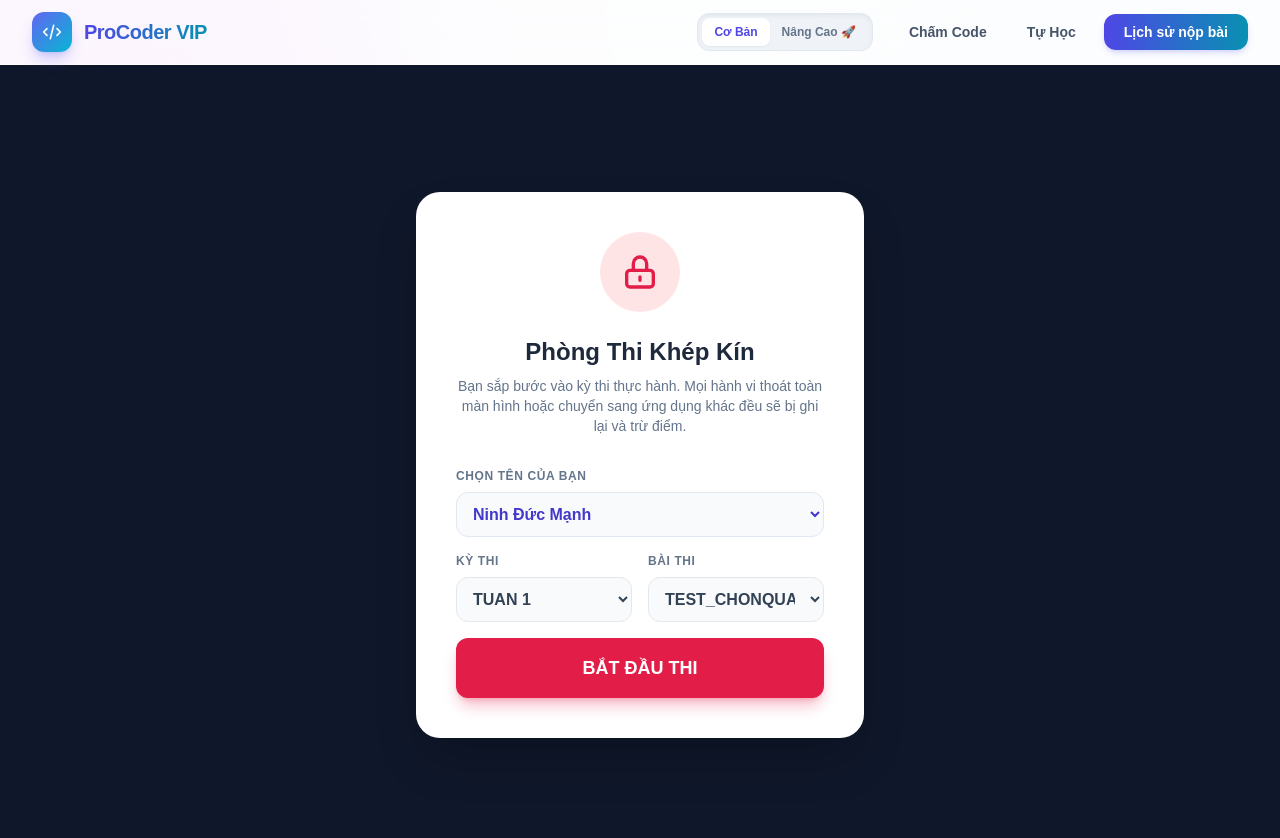
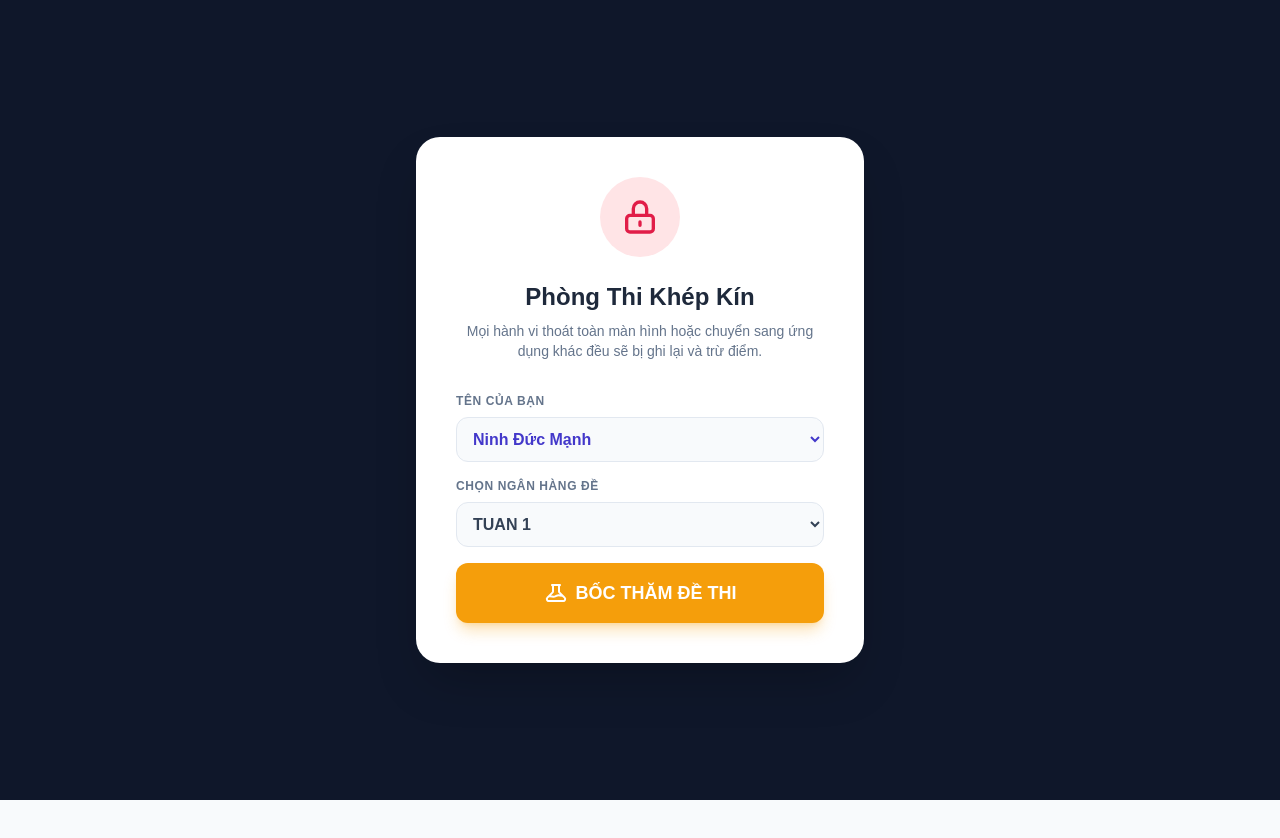
Before and after one commit to c3nbk2026-ai/web-cham-bai-hsg, a Next.js app: page /thi in a window 1280 px wide. Shown: the top 838 px of the page. After the commit the page ends 800 px from the top, so only its background shows below. Built offline with nearby package versions, Linux system fonts and the light colour scheme.

Commit message:
Feat: Hide Navbar in Exam mode, lock Student name via URL, and add random exam draw logic

```diff
--- a/src/app/thi/page.tsx
+++ b/src/app/thi/page.tsx
@@ -14,12 +14,14 @@ export default function ExamRoom() {
 
   const [studentName, setStudentName] = useState("");
   const [students, setStudents] = useState<string[]>([]);
+  const [isStudentLocked, setIsStudentLocked] = useState(false);
 
   // Exam states
   const [isExamStarted, setIsExamStarted] = useState(false);
   const [timeLeft, setTimeLeft] = useState(45 * 60); // 45 minutes
   const [violationCount, setViolationCount] = useState(0);
   const [isFinished, setIsFinished] = useState(false);
+  const [hasDrawn, setHasDrawn] = useState(false);
 
   useEffect(() => {
     fetch("/api/tests")
@@ -36,16 +38,18 @@ export default function ExamRoom() {
       .then(res => res.json())
       .then(data => {
           setStudents(data);
-          if (data.length > 0) setStudentName(data[0]);
+          if (data.length > 0 && !isStudentLocked) setStudentName(data[0]);
       })
       .catch(() => console.log("Không tìm thấy file danh sách học sinh"));
+
+    // Đọc tên học sinh từ URL (tinhoc1026 truyền sang)
+    const params = new URLSearchParams(window.location.search);
+    const studentParam = params.get('student');
+    if (studentParam) {
+        setStudentName(studentParam);
+        setIsStudentLocked(true);
+    }
   }, []);
-
-  useEffect(() => {
-    if (structure[week] && structure[week]["DE_THI"]) {
-      setProblem(structure[week]["DE_THI"][0] || "");
-    }
-  }, [week, structure]);
 
   // Anti-cheat & Timer
   useEffect(() => {
@@ -94,9 +98,18 @@ export default function ExamRoom() {
     return () => clearInterval(timer);
   }, [isExamStarted, isFinished, problem, code]);
 
+  const drawExam = () => {
+      const problems = structure[week]?.["DE_THI"] || [];
+      if (problems.length === 0) return alert("Thư mục ngân hàng đề này chưa có bài thi nào!");
+
+      const randomIndex = Math.floor(Math.random() * problems.length);
+      setProblem(problems[randomIndex]);
+      setHasDrawn(true);
+  };
+
   const startExam = () => {
     if (!studentName) return alert("Vui lòng nhập tên học sinh!");
-    if (!problem) return alert("Không có đề thi nào trong tuần này!");
+    if (!problem) return alert("Vui lòng bốc thăm đề thi trước!");
 
     try {
         document.documentElement.requestFullscreen().then(() => {
@@ -252,7 +265,7 @@ sys.stdout = io.StringIO()
 
   if (!isExamStarted) {
       return (
-          <div className="min-h-screen bg-slate-900 flex items-center justify-center p-4">
+          <div className="min-h-screen bg-slate-900 flex items-center justify-center p-4 relative z-[99999]">
               <Script src="https://cdn.jsdelivr.net/pyodide/v0.25.0/full/pyodide.js" />
               <div className="bg-white p-10 rounded-3xl max-w-md w-full shadow-2xl flex flex-col items-center">
                   <div className="w-20 h-20 bg-rose-100 rounded-full flex items-center justify-center mb-6 text-rose-600">
@@ -260,35 +273,45 @@ sys.stdout = io.StringIO()
                   </div>
                   <h1 className="text-2xl font-black text-slate-800 mb-2">Phòng Thi Khép Kín</h1>
                   <p className="text-slate-500 text-center text-sm font-medium mb-8">
-                      Bạn sắp bước vào kỳ thi thực hành. Mọi hành vi thoát toàn màn hình hoặc chuyển sang ứng dụng khác đều sẽ bị ghi lại và trừ điểm.
+                      Mọi hành vi thoát toàn màn hình hoặc chuyển sang ứng dụng khác đều sẽ bị ghi lại và trừ điểm.
                   </p>
 
                   <div className="w-full space-y-4">
                       <div>
-                          <label className="block text-xs font-bold text-slate-500 uppercase tracking-wider mb-2">Chọn tên của bạn</label>
+                          <label className="block text-xs font-bold text-slate-500 uppercase tracking-wider mb-2">Tên của bạn</label>
+                          {isStudentLocked ? (
+                              <div className="w-full p-3 bg-indigo-50 border border-indigo-200 rounded-xl font-bold text-indigo-700 flex items-center justify-between">
+                                  <span>{studentName}</span>
+                                  <svg className="w-5 h-5 text-indigo-400" fill="none" stroke="currentColor" viewBox="0 0 24 24"><path strokeLinecap="round" strokeLinejoin="round" strokeWidth="2" d="M12 15v2m-6 4h12a2 2 0 002-2v-6a2 2 0 00-2-2H6a2 2 0 00-2 2v6a2 2 0 002 2zm10-10V7a4 4 0 00-8 0v4h8z"></path></svg>
+                              </div>
+                          ) : (
                               <select className="w-full p-3 bg-slate-50 border border-slate-200 rounded-xl font-bold text-indigo-700" value={studentName} onChange={e => setStudentName(e.target.value)}>
                                   {students.map(s => <option key={s} value={s}>{s}</option>)}
                               </select>
+                          )}
                       </div>
 
-                      <div className="grid grid-cols-2 gap-4">
                       <div>
-                            <label className="block text-xs font-bold text-slate-500 uppercase tracking-wider mb-2">Kỳ Thi</label>
-                            <select className="w-full p-3 bg-slate-50 border border-slate-200 rounded-xl font-bold text-slate-700" value={week} onChange={e => setWeek(e.target.value)}>
+                        <label className="block text-xs font-bold text-slate-500 uppercase tracking-wider mb-2">Chọn Ngân Hàng Đề</label>
+                        <select className="w-full p-3 bg-slate-50 border border-slate-200 rounded-xl font-bold text-slate-700" value={week} onChange={e => { setWeek(e.target.value); setHasDrawn(false); }}>
                             {Object.keys(structure).map(w => <option key={w} value={w}>{w}</option>)}
                         </select>
                       </div>
-                          <div>
-                            <label className="block text-xs font-bold text-slate-500 uppercase tracking-wider mb-2">Bài Thi</label>
-                            <select className="w-full p-3 bg-slate-50 border border-slate-200 rounded-xl font-bold text-slate-700" value={problem} onChange={e => setProblem(e.target.value)}>
-                                {structure[week]?.["DE_THI"]?.map((p: string) => <option key={p} value={p}>{p}</option>)}
-                            </select>
+
+                      {!hasDrawn ? (
+                          <button onClick={drawExam} className="w-full mt-4 bg-amber-500 hover:bg-amber-600 text-white font-bold py-4 rounded-xl shadow-lg shadow-amber-500/30 transition-transform active:scale-95 text-lg flex justify-center items-center gap-2">
+                              <svg className="w-6 h-6" fill="none" stroke="currentColor" viewBox="0 0 24 24"><path strokeLinecap="round" strokeLinejoin="round" strokeWidth="2" d="M19.428 15.428a2 2 0 00-1.022-.547l-2.387-.477a6 6 0 00-3.86.517l-.318.158a6 6 0 01-3.86.517L6.05 15.21a2 2 0 00-1.806.547M8 4h8l-1 1v5.172a2 2 0 00.586 1.414l5 5c1.26 1.26.367 3.414-1.415 3.414H4.828c-1.782 0-2.674-2.154-1.414-3.414l5-5A2 2 0 009 10.172V5L8 4z"></path></svg>
+                              BỐC THĂM ĐỀ THI
+                          </button>
+                      ) : (
+                          <div className="p-4 bg-emerald-50 border border-emerald-200 rounded-xl mt-4 text-center">
+                              <div className="text-xs font-bold text-emerald-600 uppercase tracking-wider mb-1">Đề thi của bạn:</div>
+                              <div className="text-xl font-black text-emerald-700">{problem}</div>
+                              <button onClick={startExam} className="w-full mt-4 bg-rose-600 hover:bg-rose-700 text-white font-bold py-4 rounded-xl shadow-lg shadow-rose-600/30 transition-transform active:scale-95 text-lg">
+                                  VÀO PHÒNG THI
+                              </button>
                           </div>
-                      </div>
-
-                      <button onClick={startExam} className="w-full mt-6 bg-rose-600 hover:bg-rose-700 text-white font-bold py-4 rounded-xl shadow-lg shadow-rose-600/30 transition-transform active:scale-95 text-lg">
-                          BẮT ĐẦU THI
-                      </button>
+                      )}
                   </div>
               </div>
           </div>
@@ -296,7 +319,7 @@ sys.stdout = io.StringIO()
   }
 
   return (
-    <main className="min-h-screen bg-slate-900 p-4 font-sans text-white select-none relative z-[9999]">
+    <main className="min-h-screen bg-slate-900 p-4 font-sans text-white select-none relative z-[99999]">
       <div className="max-w-[1600px] mx-auto flex flex-col gap-4 h-[calc(100vh-2rem)]">
 
         {/* Top Header */}
--- a/src/components/Navbar.tsx
+++ b/src/components/Navbar.tsx
@@ -1,9 +1,11 @@
 "use client";
+import { usePathname } from 'next/navigation';
 import Link from 'next/link';
 import { useState, useEffect } from 'react';
 import { useMode } from './ModeContext';
 
 export default function Navbar() {
+    const pathname = usePathname();
     const { mode, setMode } = useMode();
     const [showHistory, setShowHistory] = useState(false);
     const [history, setHistory] = useState<any[]>([]);
@@ -14,6 +16,8 @@ export default function Navbar() {
             setHistory(h);
         }
     }, [showHistory]);
+
+    if (pathname === '/thi') return null;
 
     return (
         <header className="bg-white/70 backdrop-blur-2xl border-b border-white/50 shadow-sm sticky top-0 z-50">
```
Lines whose indentation alone changed are shown as unchanged.
